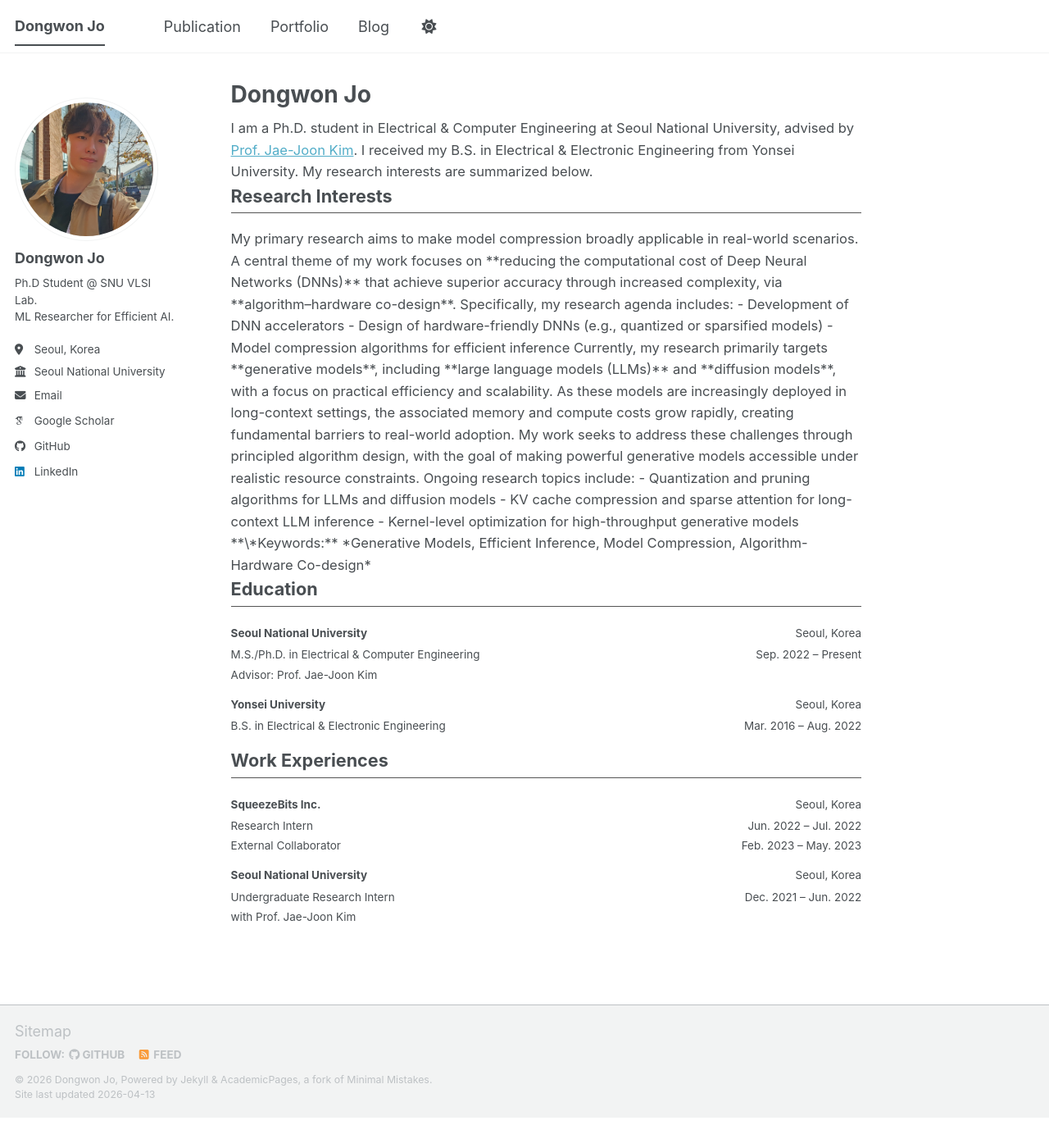
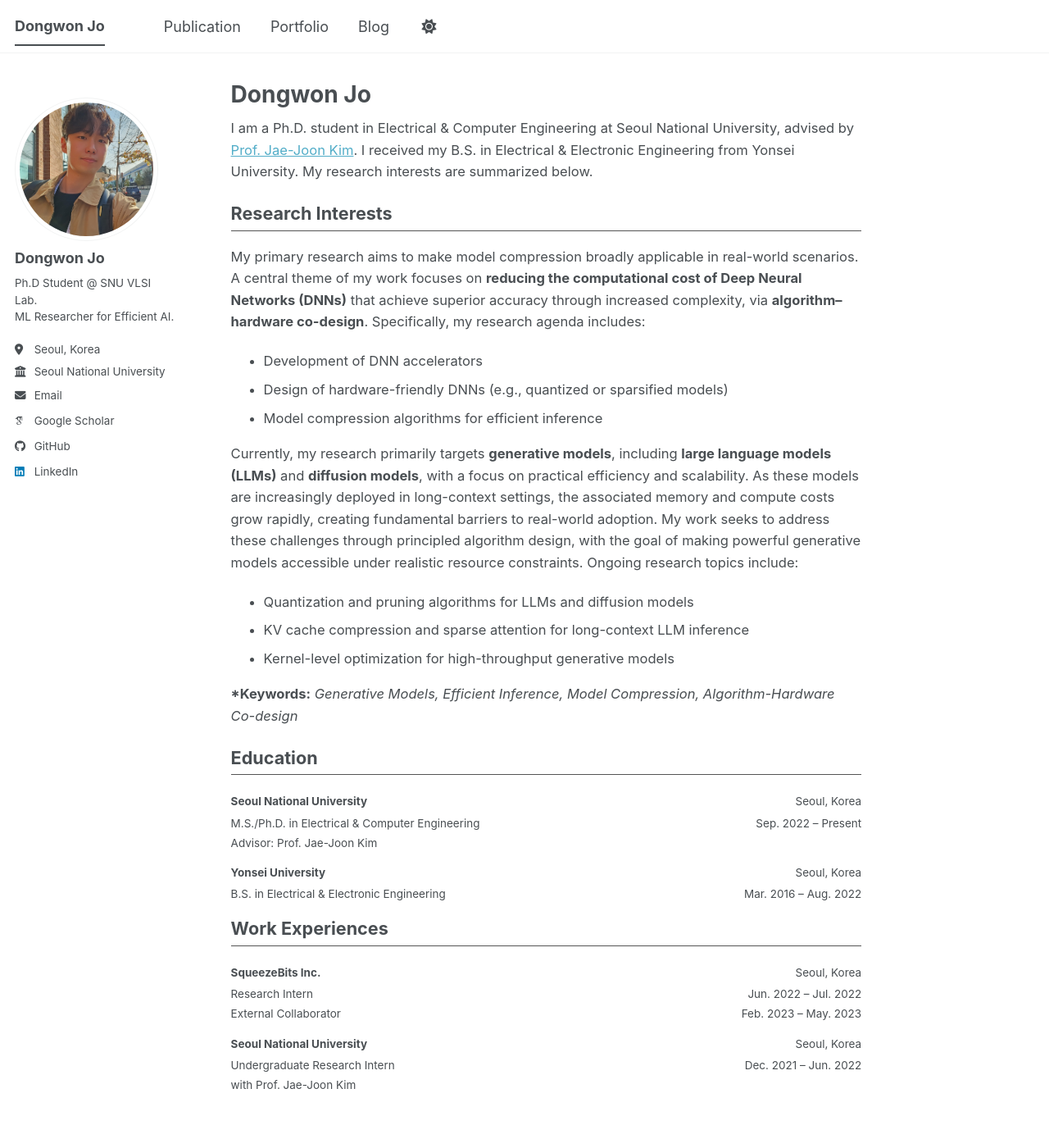
Before and after one commit to dongwonjo/dongwonjo.github.io, a Jekyll site: the page built from _pages/about.md, in a window 1280 px wide and 1400 px high. Shown: the whole window at 82% size. Built offline with Jekyll 4.4.1, drawn with Linux system fonts in a browser that asks for light colours; some web fonts are replaced; a script bundle is joined from its source files by our own code; library files that are not in the unit come from our copies.

Commit message:
Update about.md

```diff
--- a/_pages/about.md
+++ b/_pages/about.md
@@ -7,30 +7,39 @@ redirect_from:
   - /about.html
 ---
 
-<div class="small-text">
-I am a Ph.D. student in Electrical & Computer Engineering at Seoul National University, advised by <a href="https://vlsi.snu.ac.kr/" target="_blank">Prof. Jae-Joon Kim</a>.
+<p style="font-size: 0.92em; line-height: 1.6;">
+I am a Ph.D. student in Electrical & Computer Engineering at Seoul National University, advised by
+<a href="https://vlsi.snu.ac.kr/" target="_blank">Prof. Jae-Joon Kim</a>.
 I received my B.S. in Electrical & Electronic Engineering from Yonsei University.
 My research interests are summarized below.
-</div>
+</p>
 
 <p style="font-size: 1.2em; font-weight: bold; margin-bottom: 0.2em;">Research Interests</p>
 <hr class="section-hr">
 
-<div class="small-text">
-My primary research aims to make model compression broadly applicable in real-world scenarios. A central theme of my work focuses on **reducing the computational cost of Deep Neural Networks (DNNs)** that achieve superior accuracy through increased complexity, via **algorithm–hardware co-design**. Specifically, my research agenda includes:
+<p style="font-size: 0.92em; line-height: 1.6;">
+My primary research aims to make model compression broadly applicable in real-world scenarios. A central theme of my work focuses on <strong>reducing the computational cost of Deep Neural Networks (DNNs)</strong> that achieve superior accuracy through increased complexity, via <strong>algorithm–hardware co-design</strong>. Specifically, my research agenda includes:
+</p>
 
-- Development of DNN accelerators
-- Design of hardware-friendly DNNs (e.g., quantized or sparsified models)
-- Model compression algorithms for efficient inference
+<ul style="font-size: 0.92em; line-height: 1.6;">
+  <li>Development of DNN accelerators</li>
+  <li>Design of hardware-friendly DNNs (e.g., quantized or sparsified models)</li>
+  <li>Model compression algorithms for efficient inference</li>
+</ul>
 
-Currently, my research primarily targets **generative models**, including **large language models (LLMs)** and **diffusion models**, with a focus on practical efficiency and scalability. As these models are increasingly deployed in long-context settings, the associated memory and compute costs grow rapidly, creating fundamental barriers to real-world adoption. My work seeks to address these challenges through principled algorithm design, with the goal of making powerful generative models accessible under realistic resource constraints. Ongoing research topics include:
+<p style="font-size: 0.92em; line-height: 1.6;">
+Currently, my research primarily targets <strong>generative models</strong>, including <strong>large language models (LLMs)</strong> and <strong>diffusion models</strong>, with a focus on practical efficiency and scalability. As these models are increasingly deployed in long-context settings, the associated memory and compute costs grow rapidly, creating fundamental barriers to real-world adoption. My work seeks to address these challenges through principled algorithm design, with the goal of making powerful generative models accessible under realistic resource constraints. Ongoing research topics include:
+</p>
 
-- Quantization and pruning algorithms for LLMs and diffusion models
-- KV cache compression and sparse attention for long-context LLM inference
-- Kernel-level optimization for high-throughput generative models
+<ul style="font-size: 0.92em; line-height: 1.6;">
+  <li>Quantization and pruning algorithms for LLMs and diffusion models</li>
+  <li>KV cache compression and sparse attention for long-context LLM inference</li>
+  <li>Kernel-level optimization for high-throughput generative models</li>
+</ul>
 
-**\*Keywords:** *Generative Models, Efficient Inference, Model Compression, Algorithm-Hardware Co-design*
-</div>
+<p style="font-size: 0.92em; line-height: 1.6;">
+<strong>*Keywords:</strong> <em>Generative Models, Efficient Inference, Model Compression, Algorithm-Hardware Co-design</em>
+</p>
 
 <p style="font-size: 1.2em; font-weight: bold; margin-bottom: 0.2em;">Education</p>
 <hr class="section-hr">
```
